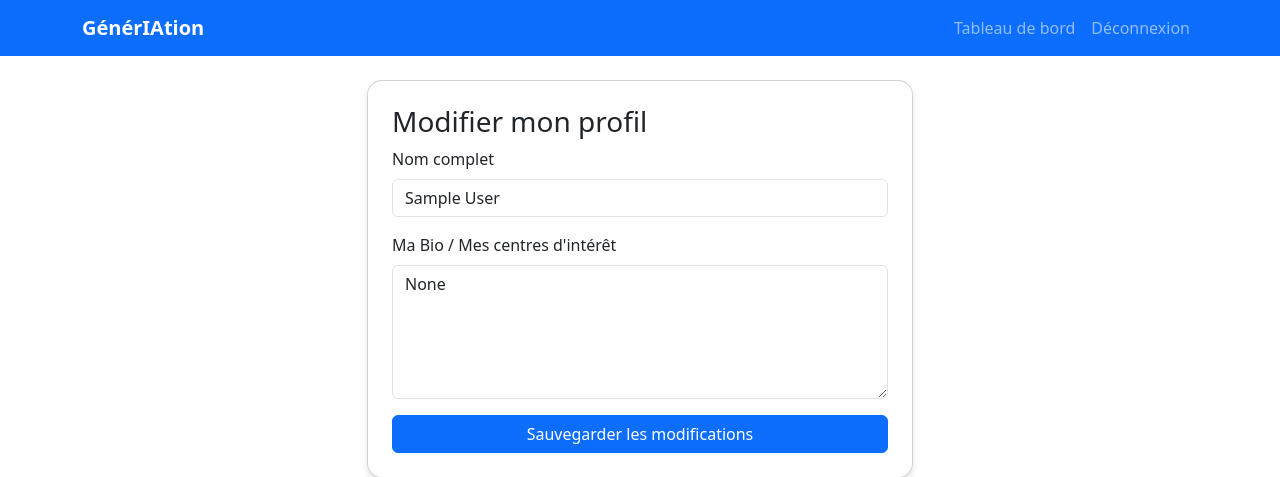
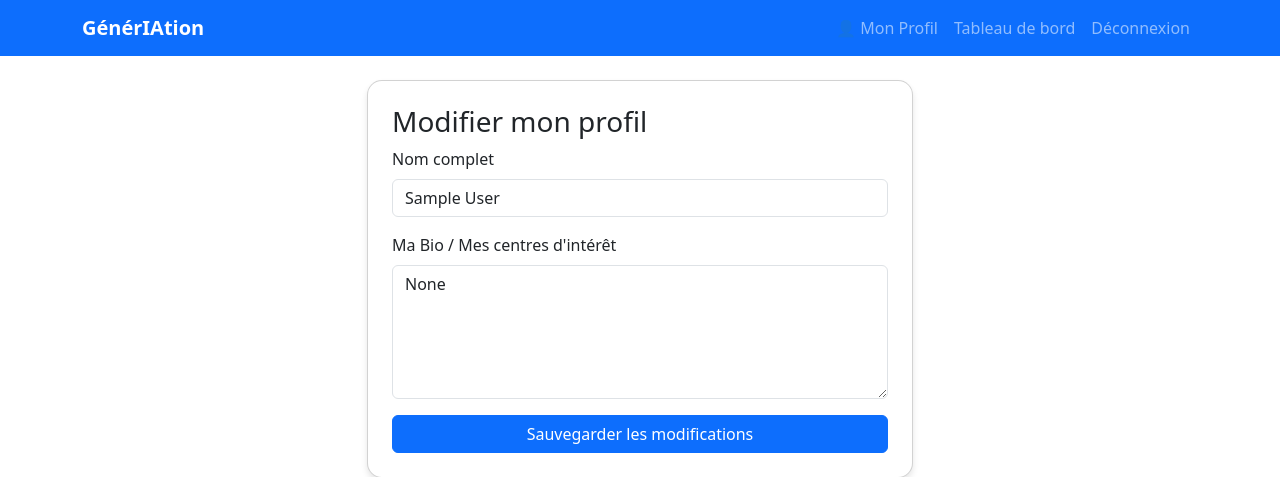
Before and after one commit to Fantou-Arthur/Hackathon-Health-Tech, a Flask app: page /profile/edit in a window 1280 px wide. Shown: the top 477 px of the page. Run offline with Flask 3, Linux system fonts and the light colour scheme; the visitor is signed in with stand-in values (Sample User, id 1).

Commit message:
Feat : affiche de notre propre profil depuis le site

```diff
--- a/templates/base.html
+++ b/templates/base.html
@@ -16,6 +16,11 @@
             <a class="navbar-brand fw-bold" href="/">GénérIAtion</a>
             <div class="navbar-nav ms-auto">
                 {% if current_user.is_authenticated %}
+                    <li class="nav-item">
+                        <a class="nav-link" href="{{ url_for('view_profile', user_id=current_user.id) }}">
+                            👤 Mon Profil
+                        </a>
+                    </li>
                     <a class="nav-link" href="{{ url_for('dashboard') }}">Tableau de bord</a>
                     <a class="nav-link" href="{{ url_for('logout') }}">Déconnexion</a>
                 {% else %}
```
